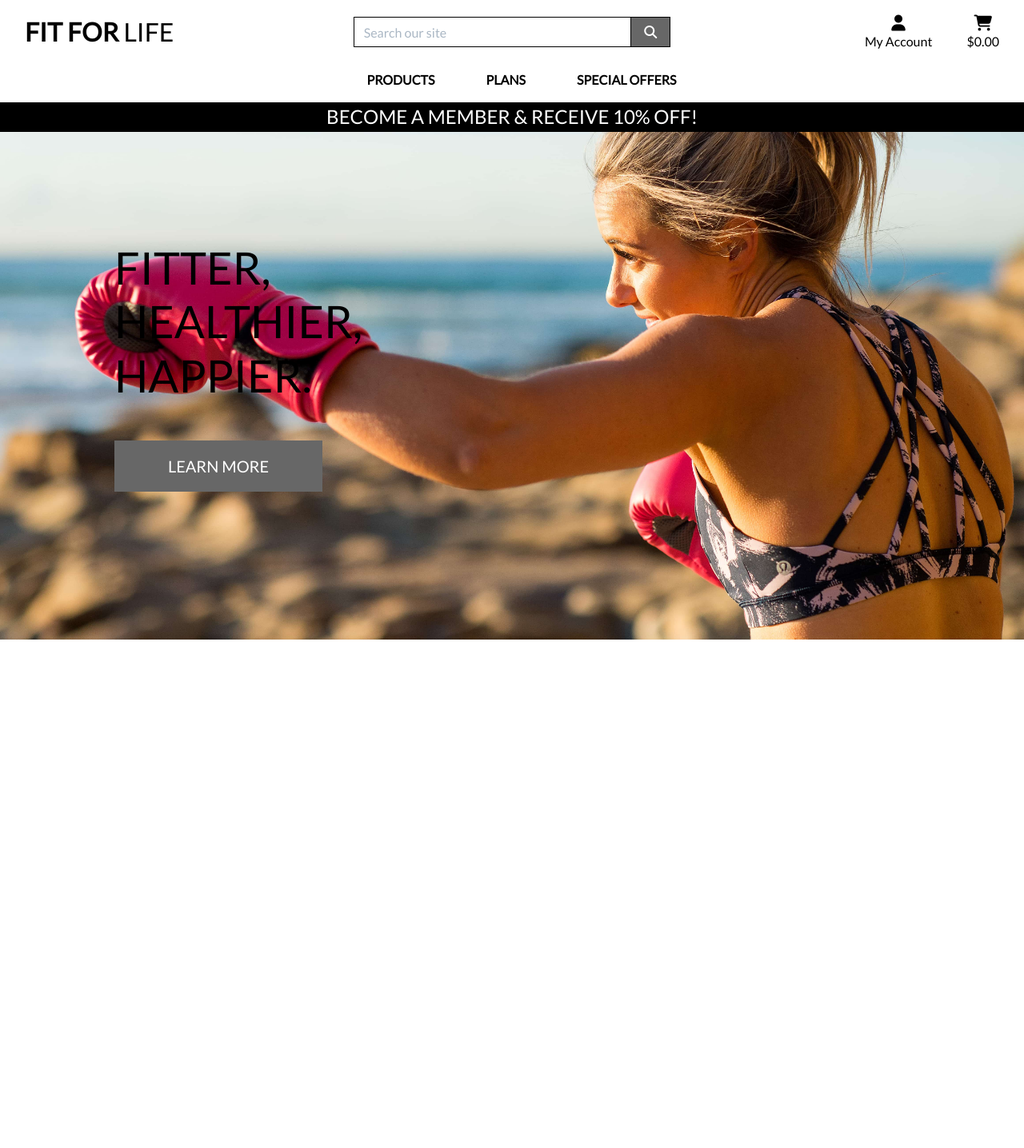
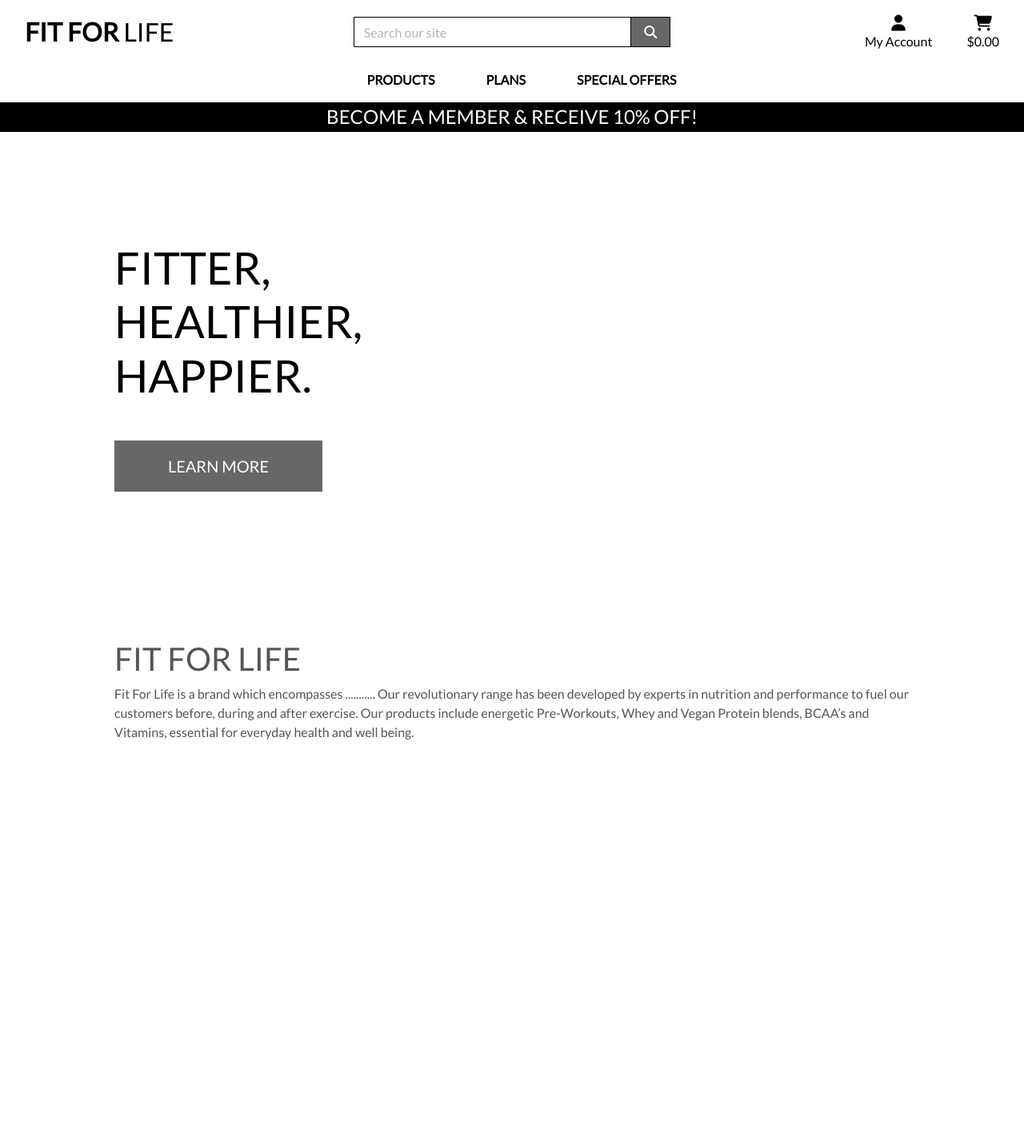
Before and after one commit to Code-Institute-Submissions/FitForLife, a Django app: page / in a window 1280 px wide. Shown: the whole page at 80% size. Before the commit the page ends 800 px from the top, so only its background shows below. Run offline with Django 3.2, Linux system fonts and the light colour scheme; some libraries are stand-ins or nearby versions.

Commit message:
Jades latest changes

```diff
--- a/home/templates/home/index.html
+++ b/home/templates/home/index.html
@@ -24,4 +24,13 @@
             </div>
         </div>
     </div>
+    <div class="container h-100">
+        <div class="row h-100">
+            <div class="col-12">
+                <h1>FIT FOR LIFE</h1>
+                <p>Fit For Life is a brand which encompasses ...........
+                Our revolutionary range has been developed by experts in nutrition and performance to fuel our customers before, during and after exercise. Our products include energetic Pre-Workouts, Whey and Vegan Protein blends, BCAA’s and Vitamins, essential for everyday health and well being.</p>
+            </div>
+        </div>
+    </div>
 {% endblock %}
--- a/static/css/base.css
+++ b/static/css/base.css
@@ -6,7 +6,7 @@ html {
 }
 
 body {
-    background: url('/media/homepageimage.jpg') no-repeat center center fixed;
+    /*background: url('/media/homepageimage.jpg') no-repeat center center fixed;*/
     background-size: cover;
     height: calc(100vh - 164px);
     color: #555;
```
Also changed, not shown: plans/templates/plans/plan_detail.html (+88 -23 lines).
